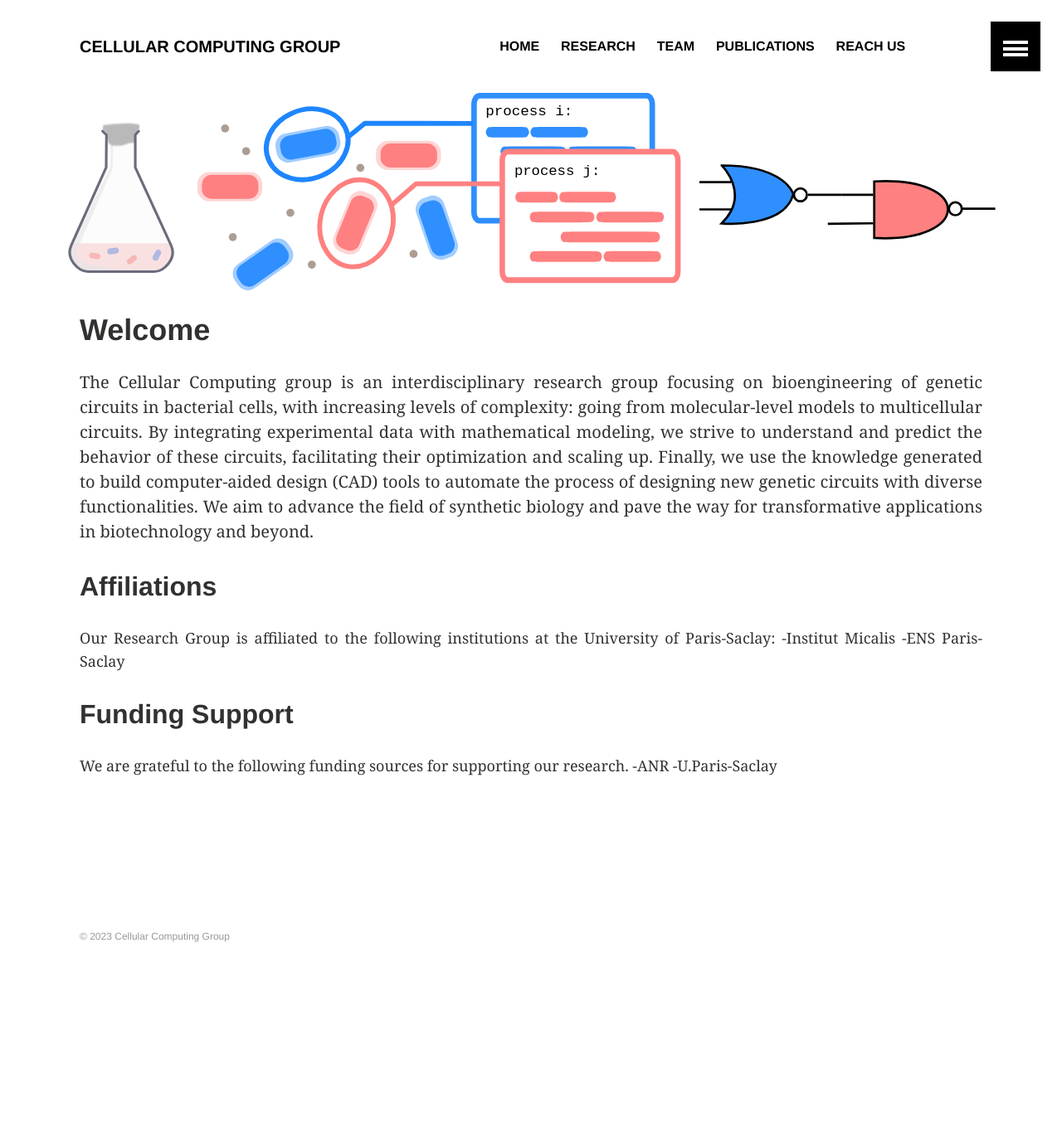
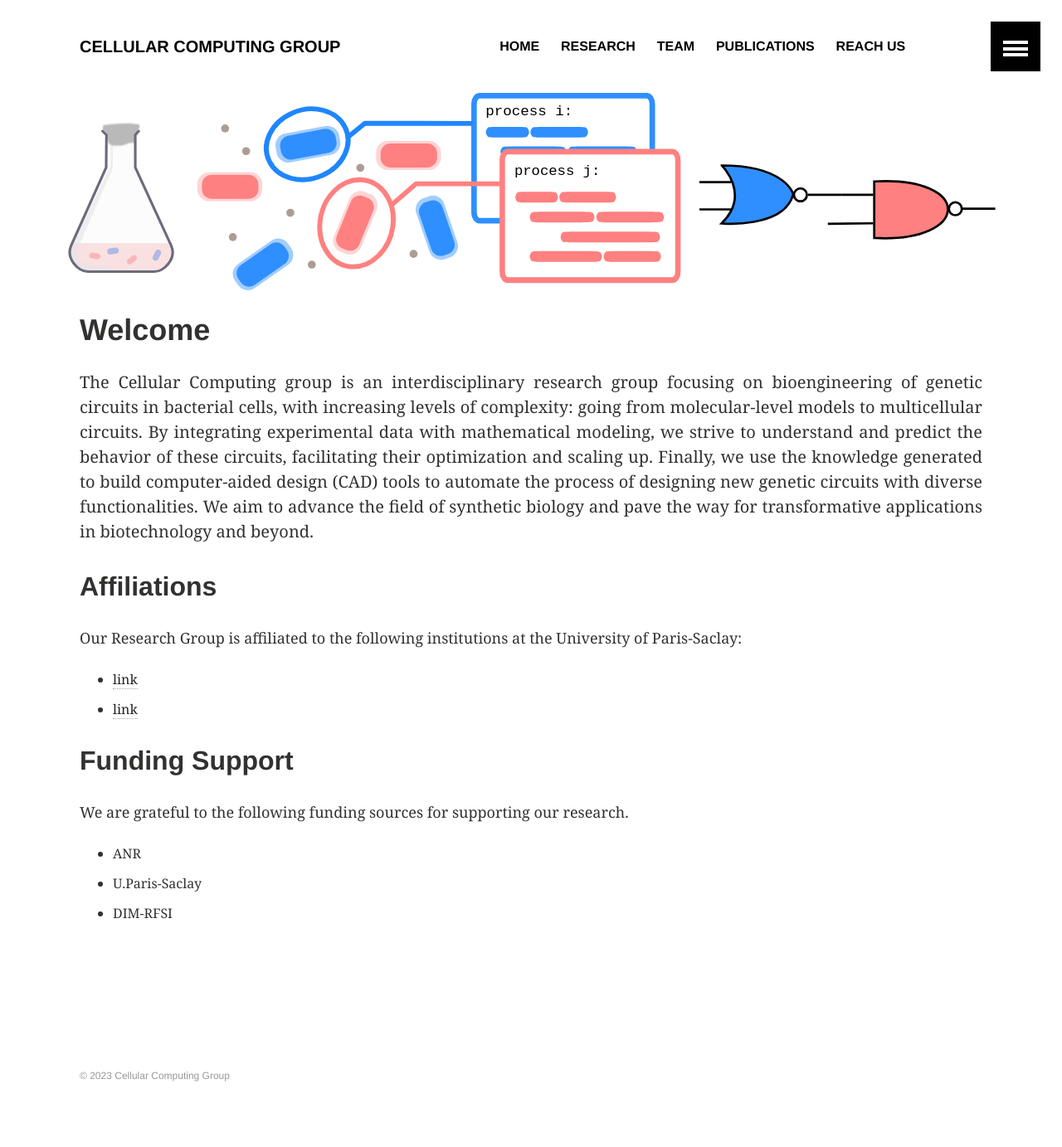
Before and after one commit to ROBACON/team-website, a Jekyll site: the page built from index.md, in a window 1280 px wide. Shown: the whole page at 83% size. Built offline with Jekyll 4.4.1, drawn with Linux system fonts in a browser that asks for light colours; before the commit the page ends 1215 px from its top, so only the background shows below that.

Commit message:
Update index.md
Update main page

```diff
--- a/index.md
+++ b/index.md
@@ -19,13 +19,15 @@ biotechnology and beyond.
 
 ## Affiliations
 Our Research Group is affiliated to the following institutions at the University of Paris-Saclay:
--Institut Micalis
--ENS Paris-Saclay
+- [link](https://www.micalis.fr/micalis_eng/Home/Micalis-Institute/ "Institut Micalis")
+- [link](https://ens-paris-saclay.fr/en "ENS Paris-Saclay")
+
 
 ## Funding Support
 We are grateful to the following funding sources for supporting our research.
--ANR
--U.Paris-Saclay
+- ANR
+- U.Paris-Saclay
+- DIM-RFSI
 
 <div class="tiles">
 {% for post in site.posts %}
```
